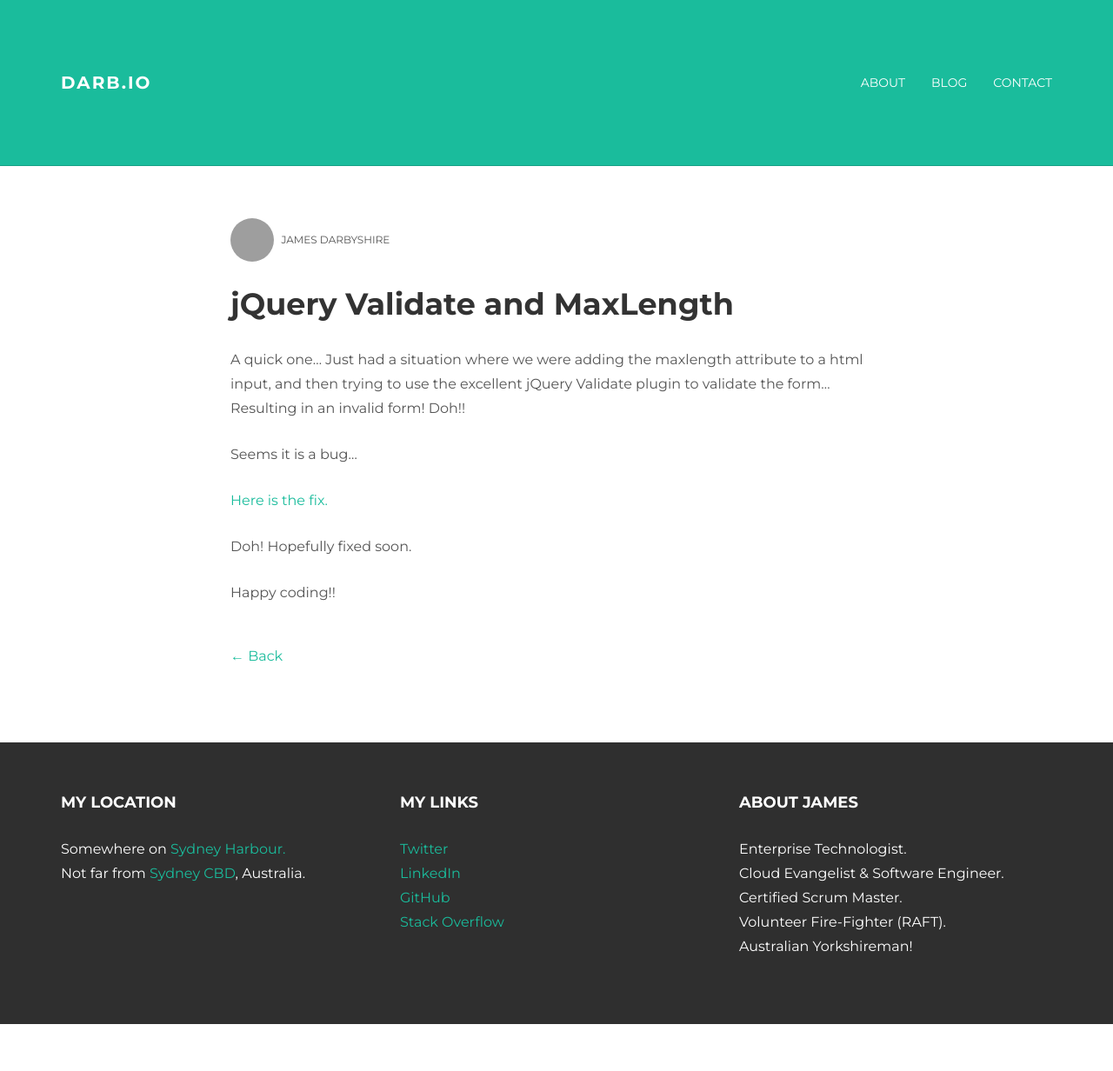
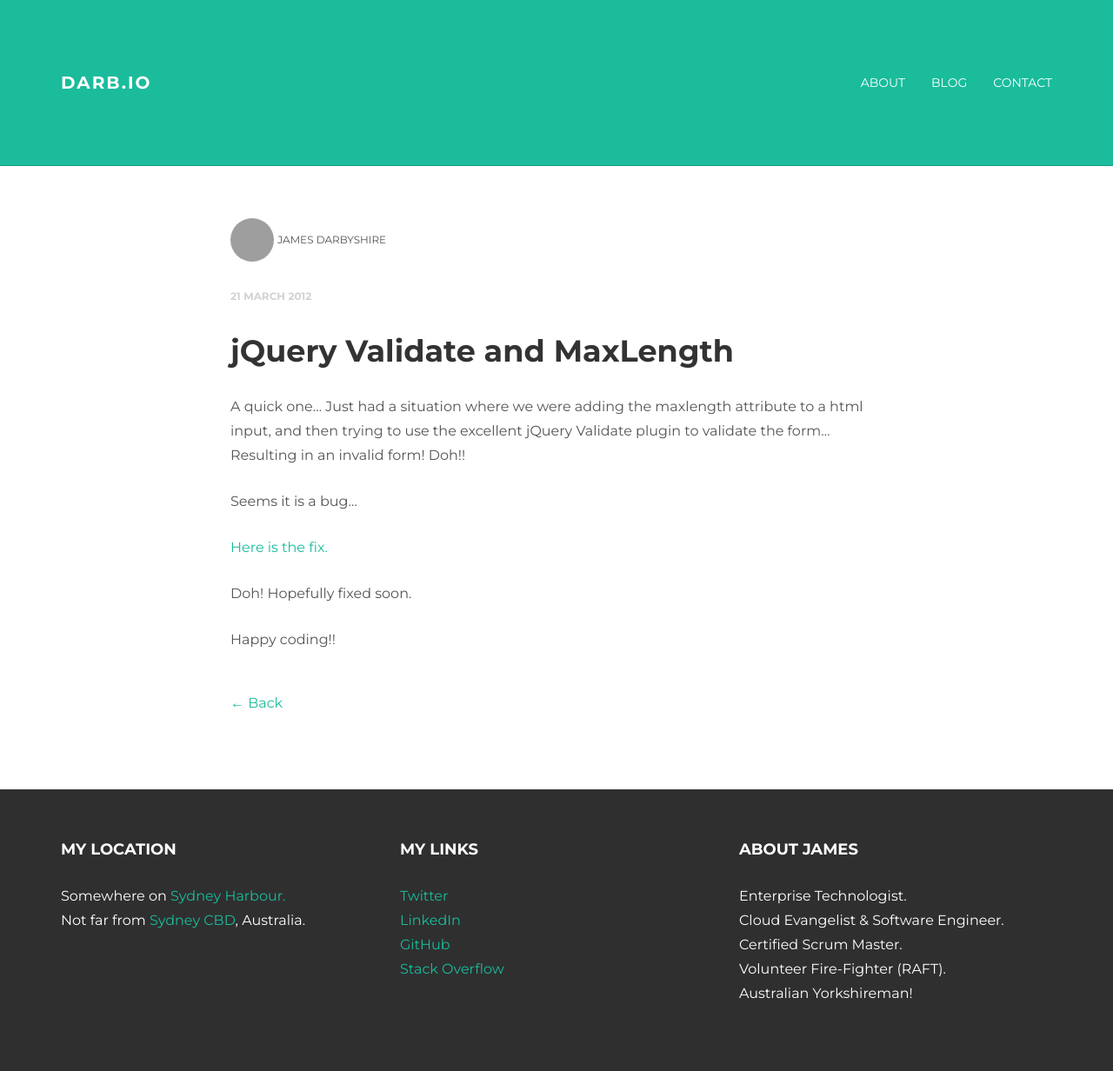
Before and after one commit to darbio/darbio.github.io, a Jekyll site: the page built from _posts/2012-10-30-jquery-validate-and-maxlength.markdown, in a window 1280 px wide. Shown: the whole page at 87% size. Built offline with Jekyll 4.4.1, drawn with Linux system fonts in a browser that asks for light colours; nearby versions of some CDN libraries; before the commit the page ends 1178 px from its top, so only the background shows below that; grey boxes are pictures that could not be loaded.

Commit message:
Update post.html

```diff
--- a/_layouts/post.html
+++ b/_layouts/post.html
@@ -6,17 +6,16 @@ layout: default
     <div class="container">
 		<div class="row">
 			<div class="col-lg-8 col-lg-offset-2">
-				<p>
-					<img src="http://www.gravatar.com/avatar/ce198ab23bedb46c953a2582e00cade3?s=50&d=mm" width="50px" height="50px" class="img-circle">
-					<bd class="pull-right">{{ post.date | date_to_long_string }}</bd>&nbsp;<ba>James Darbyshire</ba>
-				</p>
+				<p><img src="http://www.gravatar.com/avatar/ce198ab23bedb46c953a2582e00cade3?s=50&d=mm" width="50px" height="50px" class="img-circle"> <ba>James Darbyshire</ba></p>
+				<p><bd>{{ page.date | date_to_long_string }}</bd></p>
 				<h1>{{ page.title }}</h1>
 				<article>
-					{{ content }}
+					{{content}}
 				</article>
 				<br>
 				<p><a href="/blog">&larr; Back</a></p>
 			</div>
+
 		</div><!-- /row -->
     </div> <!-- /container -->
 </div><!-- /white -->
```
